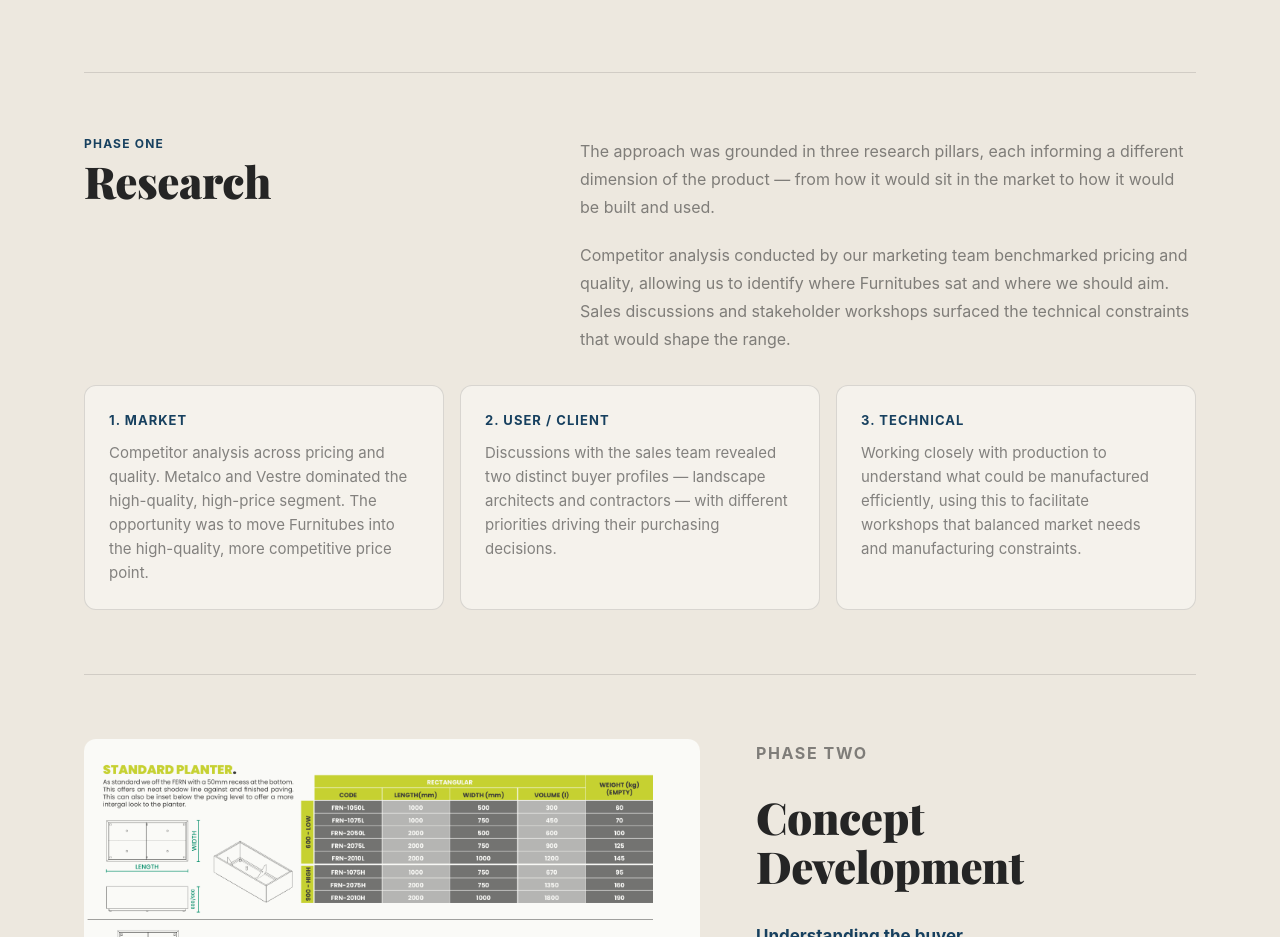
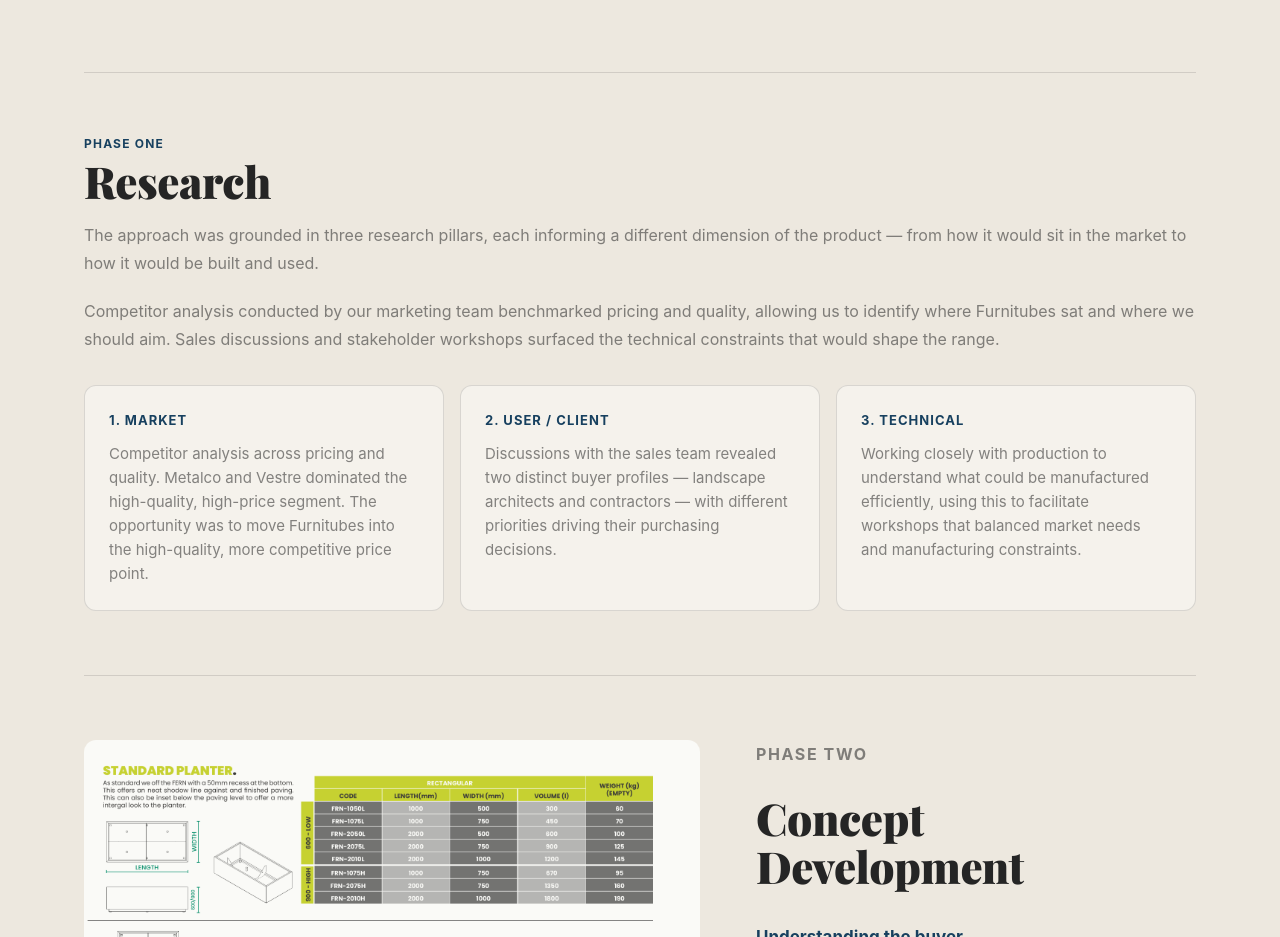
Before and after one commit to amranaali-creator/AmranAliPortfolio, a plain HTML site: page fern-planter.html in a window 1280 px wide. Shown: the part 780-1717 px from the top of the page. Drawn offline with nearby package versions, Linux system fonts and the light colour scheme.

Commit message:
FERN: Phase One — heading and text full-width stacked, pillars in row
Co-Authored-By: Claude Sonnet 4.6 <noreply@anthropic.com>

```diff
--- a/fern-planter.html
+++ b/fern-planter.html
@@ -101,9 +101,9 @@ h2{font-family:var(--serif);font-size:clamp(28px,4vw,44px);font-weight:900;line-
 
 /* research pillars — stacked layout */
 .fn-phase-stack{display:flex;flex-direction:column;gap:32px}
-.fn-phase-stack .ar-phase-label{margin-bottom:16px}
-.fn-phase-top{display:grid;grid-template-columns:5fr 7fr;gap:56px;align-items:start}
+.fn-phase-top{display:flex;flex-direction:column;gap:16px}
 .fn-phase-top .ar-phase-label{display:flex;flex-direction:column;gap:6px}
+.fn-phase-top .ar-phase-text p{max-width:none}
 .fn-pillars{display:grid;grid-template-columns:repeat(3,1fr);gap:16px}
 .fn-pillar{background:var(--surface);border-radius:var(--r-md);padding:24px;border:1px solid var(--border)}
 .fn-pillar-title{font-size:13px;font-weight:700;letter-spacing:.08em;text-transform:uppercase;color:var(--a1);margin-bottom:10px}
```
